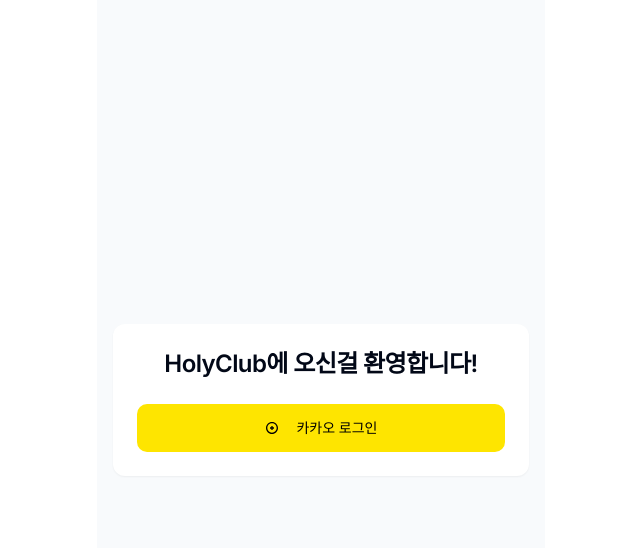
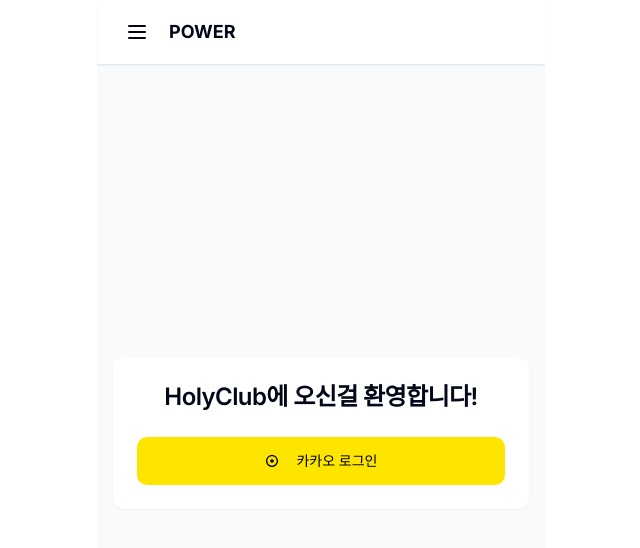
Before and after one commit to handayoung11/holy-club-front, a Next.js app: page /login in a window 1280 px wide. Shown: the top 548 px of the page, without its empty margins (319-959 px from the left). Built offline with nearby package versions, Linux system fonts and the light colour scheme.

Commit message:
login page에 홈 NAV 추가

```diff
--- a/app/login/page.tsx
+++ b/app/login/page.tsx
@@ -1,5 +1,6 @@
 "use client";
 
+import { MobileHeader } from "@/components/mobile-header";
 import { Button } from "@/components/ui/button";
 import { Card, CardContent, CardHeader, CardTitle } from "@/components/ui/card";
 import { baseUrl, fetcher } from "@/lib/utils";
@@ -11,6 +12,7 @@ export default function LoginPage() {
 
   return (
     <div className="flex flex-col w-full min-h-screen max-w-md mx-auto bg-slate-50">
+      <MobileHeader title="POWER" hasNotification={true} />
       <div className="flex-1 p-4 flex items-center justify-center">
         <Card className="w-full border-none shadow-sm">
           <CardHeader className="text-center">
--- a/components/ui/sheet.tsx
+++ b/components/ui/sheet.tsx
@@ -58,6 +58,7 @@ const SheetContent = React.forwardRef<
   SheetContentProps
 >(({ side = "right", className, children, ...props }, ref) => (
   <SheetPortal>
+    <SheetHeader><SheetTitle /></SheetHeader>
     <SheetOverlay />
     <SheetPrimitive.Content
       ref={ref}
```
